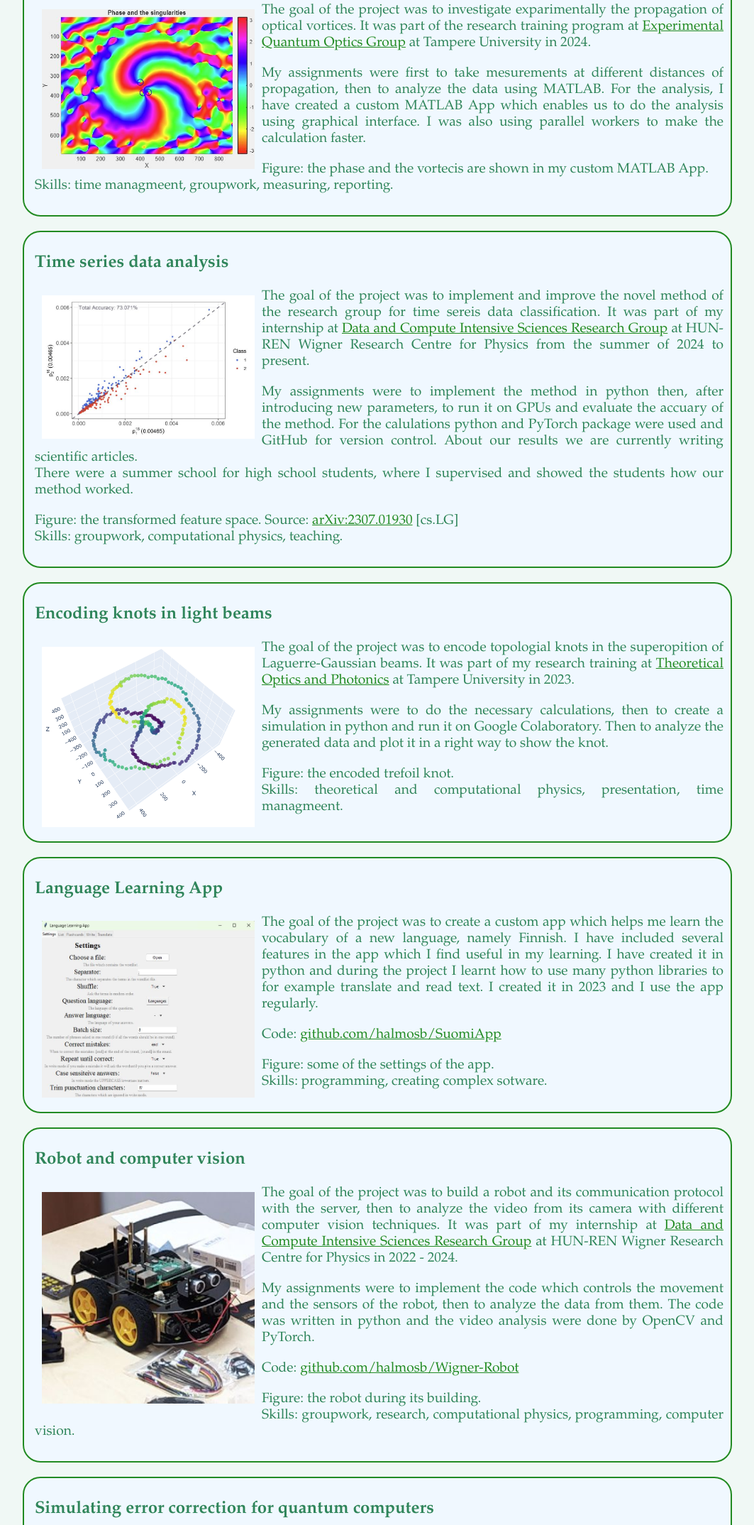
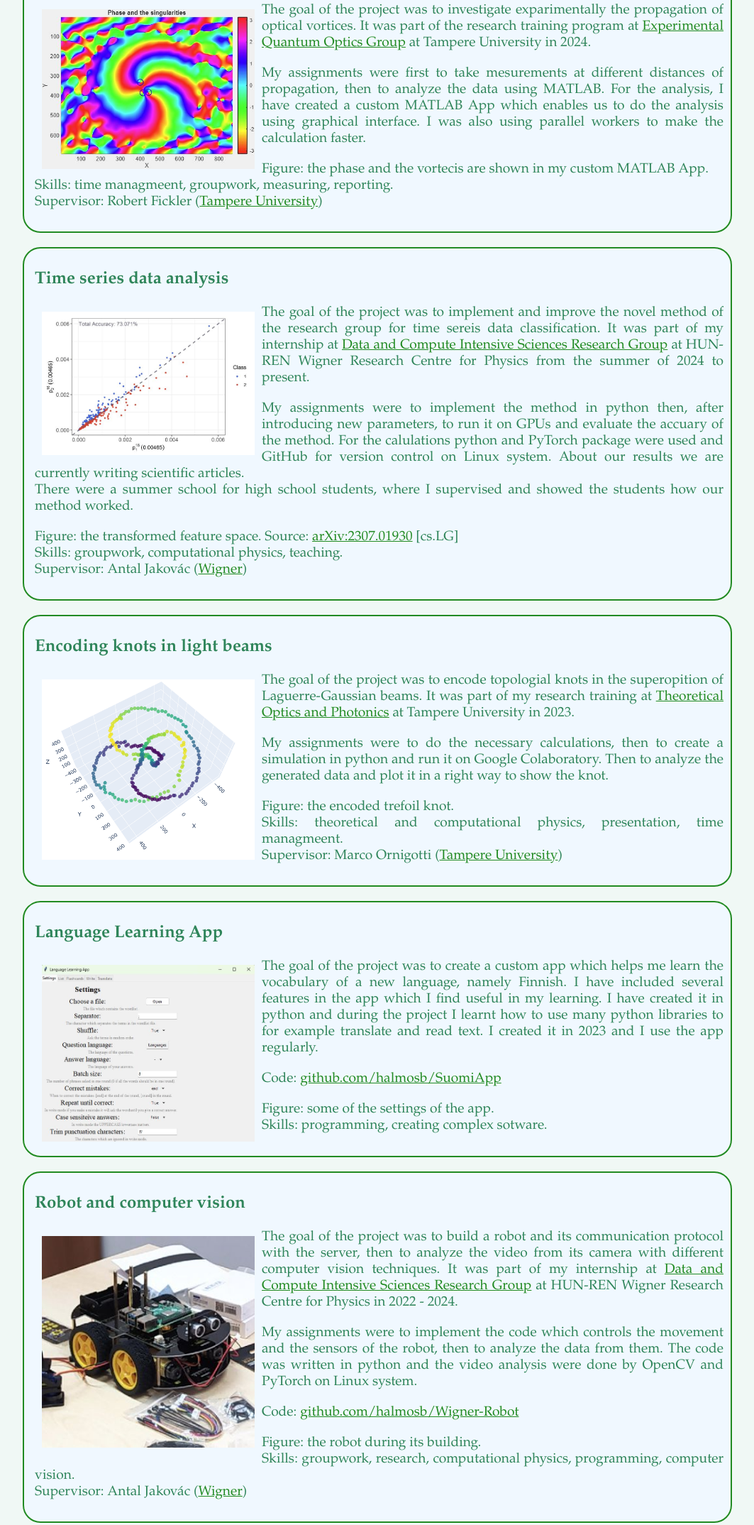
Before and after one commit to halmosb/CV, a plain HTML site: page projects.html in a window 1280 px wide. Shown: the part 254-2402 px from the top of the page at 71% size, without its empty margins (108-1171 px from the left). Drawn offline with Linux system fonts and the light colour scheme.

Commit message:
Adding supervisors

```diff
--- a/projects.html
+++ b/projects.html
@@ -27,21 +27,21 @@
                 <img src="img/projects/exp_vortices.jpg" alt="Phase of the beam">
                 <p>The goal of the project was to investigate exparimentally the propagation of optical vortices. It was part of the research training program at <a href="https://research.tuni.fi/eqo/" target="_blank">Experimental Quantum Optics Group</a> at Tampere University in 2024.</p>
                 <p>My assignments were first to take mesurements at different distances of propagation, then to analyze the data using MATLAB. For the analysis, I have created a custom MATLAB App which enables us to do the analysis using graphical interface. I was also using parallel workers to make the calculation faster.</p>
-                <p>Figure: the phase and the vortecis are shown in my custom MATLAB App.<br/>Skills: time managmeent, groupwork, measuring, reporting.</p>
+                <p>Figure: the phase and the vortecis are shown in my custom MATLAB App.<br/>Skills: time managmeent, groupwork, measuring, reporting.<br/>Supervisor: Robert Fickler (<a href="https://www.tuni.fi/en/people/robert-fickler" target="_blank">Tampere University</a>)</p>
             </div>
             <div class="project clearfix">
                 <h2>Time series data analysis</h2>
                 <img src="img/projects/transformed_features.jpg" alt="Phase of the beam">
                 <p>The goal of the project was to implement and improve the novel method of the research group for time sereis data classification. It was part of my internship at <a href="https://wigner.hu/en/department-computational-sciences/data-and-compute-intensive-sciences-research-group" target="_blank">Data and Compute Intensive Sciences Research Group</a> at HUN-REN Wigner Research Centre for Physics from the summer of 2024 to present.</p>
-                <p>My assignments were to implement the method in python then, after introducing new parameters, to run it on GPUs and evaluate the accuary of the method. For the calulations python and PyTorch package were used and GitHub for version control. About our results we are currently writing scientific articles.<br/>There were a summer school for high school students, where I supervised and showed the students how our method worked.</p>
-                <p>Figure: the transformed feature space. Source: <a href="https://arxiv.org/abs/2307.01930v2" target="_blank">arXiv:2307.01930</a> [cs.LG]<br/>Skills: groupwork, computational physics, teaching.</p>
+                <p>My assignments were to implement the method in python then, after introducing new parameters, to run it on GPUs and evaluate the accuary of the method. For the calulations python and PyTorch package were used and GitHub for version control on Linux system. About our results we are currently writing scientific articles.<br/>There were a summer school for high school students, where I supervised and showed the students how our method worked.</p>
+                <p>Figure: the transformed feature space. Source: <a href="https://arxiv.org/abs/2307.01930v2" target="_blank">arXiv:2307.01930</a> [cs.LG]<br/>Skills: groupwork, computational physics, teaching.<br/>Supervisor: Antal Jakovác (<a href="https://wigner.hu/~jakovac/index.php" target="_blank">Wigner</a>)</p>
             </div>
             <div class="project clearfix">
                 <h2>Encoding knots in light beams</h2>
                 <img src="img/projects/trefoil.png" alt="The encoded knot">
                 <p>The goal of the project was to encode topologial knots in the superopition of Laguerre-Gaussian beams. It was part of my research training at <a href="https://www.tuni.fi/en/research/theoretical-optics-and-photonics" target="_blank">Theoretical Optics and Photonics</a> at Tampere University in 2023.</p>
                 <p>My assignments were to do the necessary calculations, then to create a simulation in python and run it on Google Colaboratory. Then to analyze the generated data and plot it in a right way to show the knot.</p>
-                <p>Figure: the encoded trefoil knot.<br/>Skills: theoretical and computational physics, presentation, time managmeent.</p>
+                <p>Figure: the encoded trefoil knot.<br/>Skills: theoretical and computational physics, presentation, time managmeent.<br/>Supervisor: Marco Ornigotti (<a href="https://www.tuni.fi/en/people/marco-ornigotti" target="_blank">Tampere University</a>)</p>
             </div>
             <div class="project clearfix">
                 <h2>Language Learning App</h2>
@@ -54,16 +54,16 @@
                 <h2>Robot and computer vision</h2>
                 <img src="img/projects/wigner-robot.jpg" alt="The robot">
                 <p>The goal of the project was to build a robot and its communication protocol with the server, then to analyze the video from its camera with different computer vision techniques. It was part of my internship at <a href="https://wigner.hu/en/department-computational-sciences/data-and-compute-intensive-sciences-research-group" target="_blank">Data and Compute Intensive Sciences Research Group</a> at HUN-REN Wigner Research Centre for Physics in 2022 - 2024.</p>
-                <p>My assignments were to implement the code which controls the movement and the sensors of the robot, then to analyze the data from them. The code was written in python and the video analysis were done by OpenCV and PyTorch.</p>
+                <p>My assignments were to implement the code which controls the movement and the sensors of the robot, then to analyze the data from them. The code was written in python and the video analysis were done by OpenCV and PyTorch on Linux system.</p>
                 <p>Code: <a href="https://github.com/halmosb/Wigner-Robot" target="_blank">github.com/halmosb/Wigner-Robot</a></p>
-                <p>Figure: the robot during its building.<br/>Skills: groupwork, research, computational physics, programming, computer vision.</p>
+                <p>Figure: the robot during its building.<br/>Skills: groupwork, research, computational physics, programming, computer vision.<br/>Supervisor: Antal Jakovác (<a href="https://wigner.hu/~jakovac/index.php" target="_blank">Wigner</a>)</p>
             </div>
             <div class="project clearfix">
                 <h2>Simulating error correction for quantum computers</h2>
                 <img src="img/projects/quantum_circuit.jpg" alt="The quantum circuit">
                 <p>The goal of the project was to simulate the repetition code, which is an error correcting protocol for quantum computers. It was part of my high school internship at <a href="https://dtp.physics.bme.hu/?language=en" target="_blank">Department of Theoretical Physics</a> at Budapest University of Technology and Economics at 2021 - 2022.</p>
                 <p>My assignments were to implement the simulation in python using the Qiskit library and run it on Google Colaboratory, then to analyze and plot the results. The research was presented at a university student conference (OTDK) where I got special award.</p>
-                <p>Figure: the quantum circuit which implements the repetition code.<br/>Skills: groupwork, research, reporting, presenting, simulating.</p>
+                <p>Figure: the quantum circuit which implements the repetition code.<br/>Skills: groupwork, research, reporting, presenting, simulating.<br/>Supervisor: János K. Asbóth (<a href="https://dtp.physics.bme.hu/Asboth_Janos?language=en" target="_blank">BME University</a>)</p>
             </div>
             <div class="project clearfix">
                 <h2>Measurements with myDAQ</h2>
```
Also changed, not shown: employment.html (+3 -3 lines).
